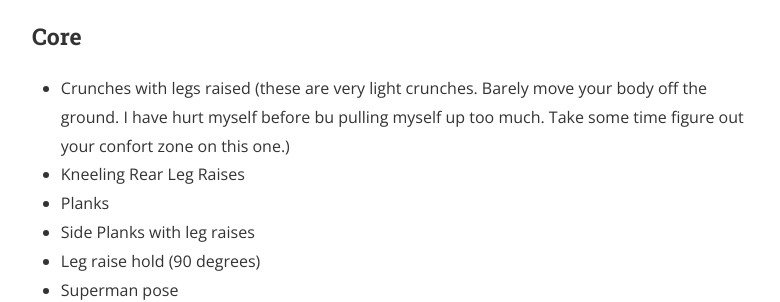
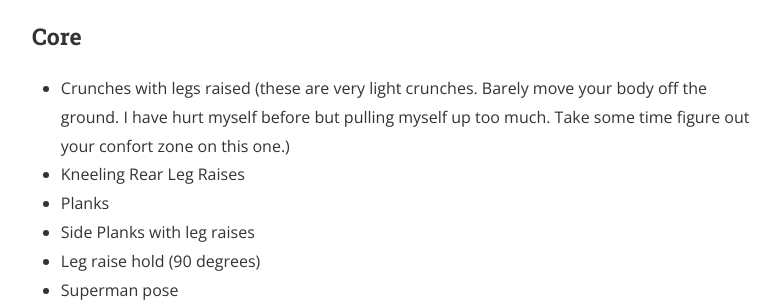
Before and after one commit to sciaticawarrior/sciaticatest, a Jekyll site: the page built from _posts/2016-04-30-sciatica-workout.markdown, in a window 1280 px wide and 900 px high, scrolled down 1214 px. Shown: the part 183-485 px from the top of the window, without its empty margins (240-1020 px from the left). Built offline with Jekyll 4.4.1, drawn with Linux system fonts in a browser that asks for light colours; nearby versions of some CDN libraries; comment, search, counter and statistics services are not loaded; a style sheet for code colours, icons or effects is not loaded.

Commit message:
Update 2016-04-30-sciatica-workout.markdown

```diff
--- a/_posts/2016-04-30-sciatica-workout.markdown
+++ b/_posts/2016-04-30-sciatica-workout.markdown
@@ -29,7 +29,7 @@ You can choose to do all of the exercises in one or break up into multiple days.
 
 ### Core
 
-* Crunches with legs raised (these are very light crunches. Barely move your body off the ground. I have hurt myself before bu pulling myself up too much. Take some time figure out your confort zone on this one.)
+* Crunches with legs raised (these are very light crunches. Barely move your body off the ground. I have hurt myself before but pulling myself up too much. Take some time figure out your confort zone on this one.)
 * Kneeling Rear Leg Raises
 * Planks
 * Side Planks with leg raises
@@ -44,6 +44,7 @@ You can choose to do all of the exercises in one or break up into multiple days.
 
 Three Repitions
 1st Rotation:
+
 * Pushups - Regular
 * Lying bicpeps curls with bands
 * Pushups - Wide
```
